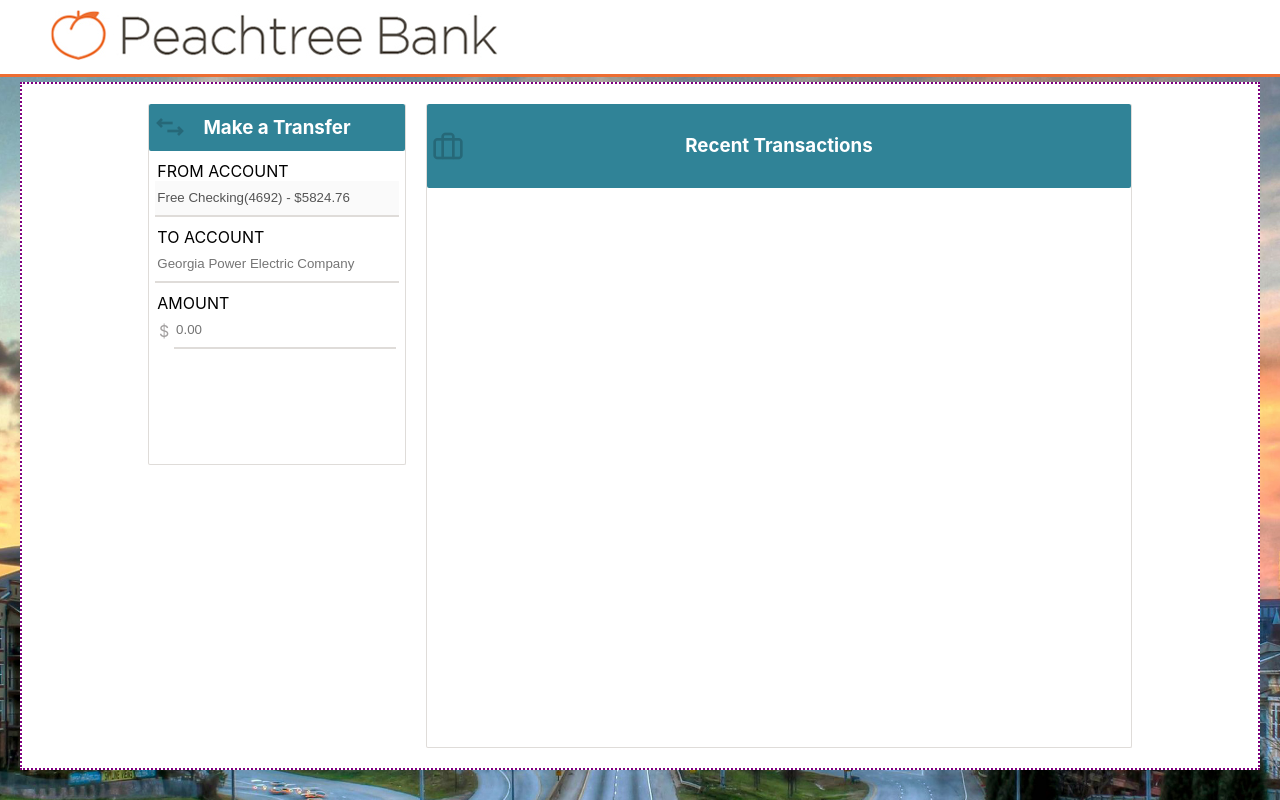
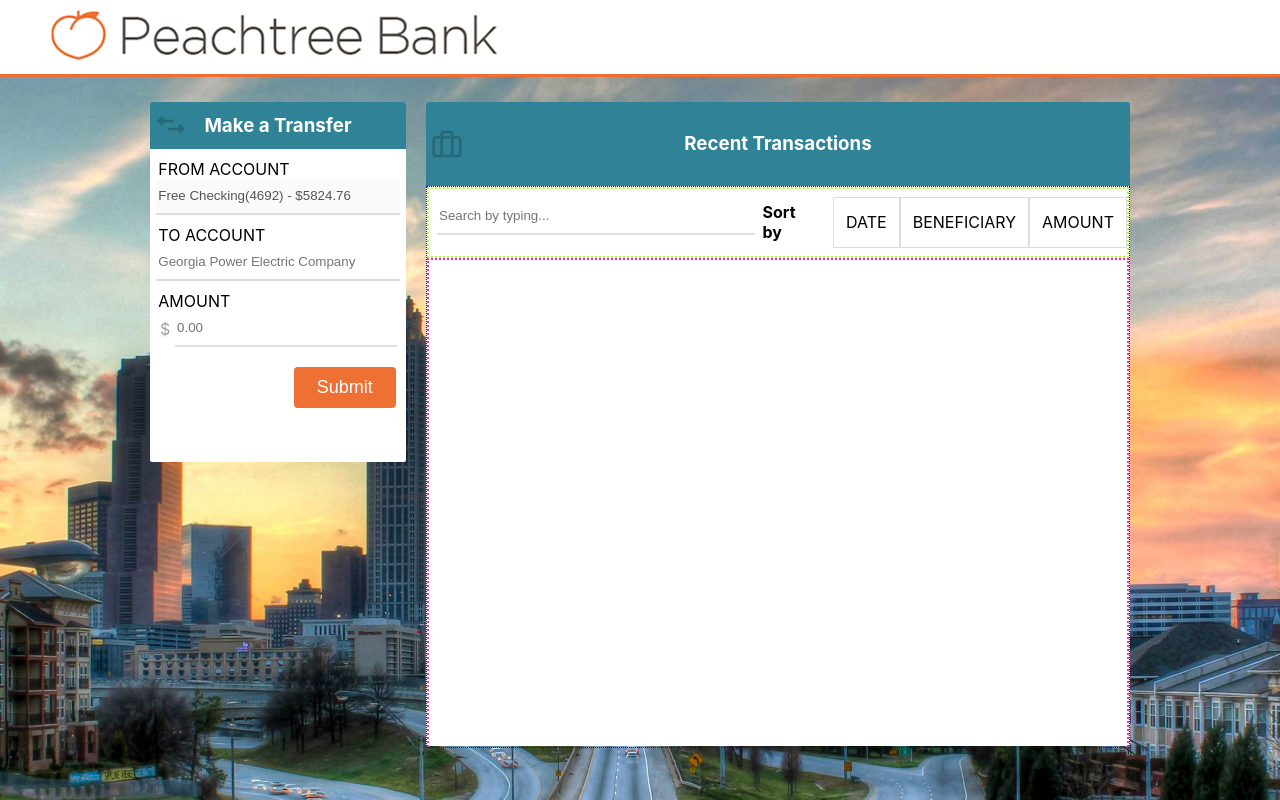
Before and after one commit to MarleeG/Transaction, a React (Create React App) app in the folder client/: page / in a window 1280 px wide. Built offline with nearby package versions, Linux system fonts and the light colour scheme.

Commit message:
created transaction widget skeleton. added UI to transaction widget. created skeleton in transaction widget. created btn in transfer widget

```diff
--- a/client/src/Content/Content.css
+++ b/client/src/Content/Content.css
@@ -1,6 +1,5 @@
 .content__container{
-    border: 2px dotted purple;
-    background: #fff;
+    /* background: #fff; */
     width: 95vw;
     height: 83vh;
     margin: auto;
--- a/client/src/Content/Content.js
+++ b/client/src/Content/Content.js
@@ -1,12 +1,21 @@
 import React, { useState } from "react";
 import Widget from "../UIELements/Widget";
+import Input from "../UIELements/Input";
+import Button from "../UIELements/Button";
+
+
 import TransferIcon from "../UIELements/assets/icons/arrows.png";
 import TransactionIcon from "../UIELements/assets/icons/briefcase.png";
 
 import "./Content.css";
-import Input from "../UIELements/Input";
+
 const Content = (props) => {
   const [currentBalance, updateCurrentBalance] = useState(5824.76);
+
+  const handleSubmit = e => {
+    e.preventDefault();
+
+  }
   return (
     <div className="content__container">
       <Widget
@@ -16,7 +25,7 @@ const Content = (props) => {
         headerIcon={TransferIcon}
         headerIconAlt="transfer icon"
       >
-        <form>
+        <form onSubmit={handleSubmit}>
           <Input
             label="FROM ACCOUNT"
             type="text"
@@ -36,10 +45,14 @@ const Content = (props) => {
             type="text"
             placeholder="0.00"
             prependSign="$"
-            stylesForPrependSign={{ display: "table", overflow: "hidden", width: "100%"}}
+            stylesForPrependSign={{
+              display: "table",
+              overflow: "hidden",
+              width: "100%",
+            }}
           />
 
-
+          <Button type="submit" text="Submit" classes="make-transfer-btn"/>
         </form>
       </Widget>
 
@@ -49,7 +62,31 @@ const Content = (props) => {
         headerIcon={TransactionIcon}
         headerIconAlt="transaction icon"
         classes="recent-transaction-wdg"
-      ></Widget>
+      >
+
+        <div className="recent-transaction-wdg__wrapper">
+          <div className="recent-transaction-wdg__filters recent-transaction-wdg__col">
+
+            <Input type="text" placeholder="Search by typing..." classes="recent-transaction-wdg__filters-input" stylesForInputContainer={{width: "45%", margin: "10px"}}/>
+
+
+
+            <ul className="recent-transaction-wdg__filters-ul">
+
+            <strong className="recent-transaction-wdg__filters-sort-by-txt"><p>Sort by</p></strong>
+
+              {["DATE", "BENEFICIARY", "AMOUNT"].map((val, key) => {
+                return <li key={key} className="recent-transaction-wdg__filters-li">{val}</li>
+              })}
+            </ul>
+
+          </div>
+
+          <div className="recent-transaction-wdg__results recent-transaction-wdg__col">
+
+          </div>
+        </div>
+      </Widget>
     </div>
   );
 };
--- /dev/null
+++ b/client/src/UIELements/Button.css
@@ -0,0 +1,11 @@
+.make-transfer-btn{
+    margin: 10px;
+    float: right;
+    background-color: #ee7033;
+    border: none;
+    color: #fff;
+    width: 40%;
+    padding: 10px;
+    font-size: large;
+    border-radius: 4px;
+}
--- /dev/null
+++ b/client/src/UIELements/Button.js
@@ -0,0 +1,14 @@
+import React from "react";
+
+import "./Button.css";
+
+const Button = (props) => {
+  const { type, text, classes } = props;
+  return (
+    <button type={type || "text"} className={classes}>
+      {text}
+    </button>
+  );
+};
+
+export default Button;
--- a/client/src/UIELements/Input.js
+++ b/client/src/UIELements/Input.js
@@ -10,9 +10,11 @@ const Input = (props) => {
     val,
     prependSign,
     stylesForPrependSign,
+    stylesForInputContainer,
+    classes
   } = props;
   return (
-    <div className="input__container">
+    <div className="input__container" style={stylesForInputContainer && stylesForInputContainer}>
       {label && <label>{label}</label>}
 
       {prependSign ? (
@@ -29,8 +31,9 @@ const Input = (props) => {
       ) : (
         <input
           type={type || "text"}
-          placeholder={placeholder}
+          placeholder={placeholder && placeholder}
           value={val}
+          className={classes && classes}
           disabled={disabled || false}
         />
       )}
--- a/client/src/UIELements/Widget.css
+++ b/client/src/UIELements/Widget.css
@@ -1,10 +1,12 @@
+/* default */
 .widget__container {
-  border-left: 1px solid#dfdcd9;
+  background: #fff;
+
+  /* border-left: 1px solid#dfdcd9;
   border-right: 1px solid#dfdcd9;
   border-bottom: 1px solid#dfdcd9;
-  border-top: none;
+  border-top: none; */
 
-  /* border: 1px solid black; */
   margin: 10px;
   border-radius: 2px;
 }
@@ -13,7 +15,8 @@
   background-color: #308397;
   height: 13%;
   position: relative;
-  border-radius: 2px;
+  border-top-left-radius: 2px;
+  border-top-right-radius: 2px;
 }
 
 .widget__header-wrapper h3 {
@@ -41,6 +44,76 @@ span.widget-header-icon img {
   width: 2.5vw;
 }
 
+.recent-transaction-wdg {
+  /* position: relative; */
+  /* display:flex; */
+}
+
+/* Make transfer widget */
 .make-transfer-wdg {
   height: 45vh;
 }
+
+/* Recent transaction widget */
+
+.recent-transaction-wdg__wrapper {
+  border: 1px dotted blue;
+  height: 87%;
+  overflow-y: scroll;
+}
+
+/* filters section */
+.recent-transaction-wdg__filters {
+  height: 12%;
+  border: 2px dotted greenyellow;
+
+  display: flex;
+  flex-direction: row;
+
+  /* justify-content: center; */
+  /* justify-content: space-evenly; */
+
+  justify-content: space-between;
+}
+
+.recent-transaction-wdg__filters-input {
+  width: 100%;
+  /* float: left; */
+}
+
+.recent-transaction-wdg__filters-sort-by-txt {
+  display: flex;
+justify-content: center;
+flex-direction: column;
+margin-right: 15px;
+}
+
+ul.recent-transaction-wdg__filters-ul {
+  list-style-type: none;
+  padding: 0;
+  margin: 0;
+  display: flex;
+  flex-direction: row;
+  height: 75%;
+  justify-content: center;
+  align-self: center;
+}
+
+li.recent-transaction-wdg__filters-li {
+  border: 1px solid #ddd;
+  padding: 0px 12px;
+  display: flex;
+  justify-content: center;
+  flex-direction: column;
+}
+
+li.recent-transaction-wdg__filters-li:hover{
+    background-color: #dfdcd9;
+}
+
+/* results section  */
+.recent-transaction-wdg__results {
+  height: 88%;
+
+  border: 2px dotted rgb(255, 47, 168);
+}
--- a/client/src/UIELements/Widget.js
+++ b/client/src/UIELements/Widget.js
@@ -6,7 +6,7 @@ const Widget = (props) => {
   const { width, header, classes, headerIcon, headerIconAlt, children } = props;
 
   const styles = {
-    width: width,
+    width: width
   };
 
   return (
```
